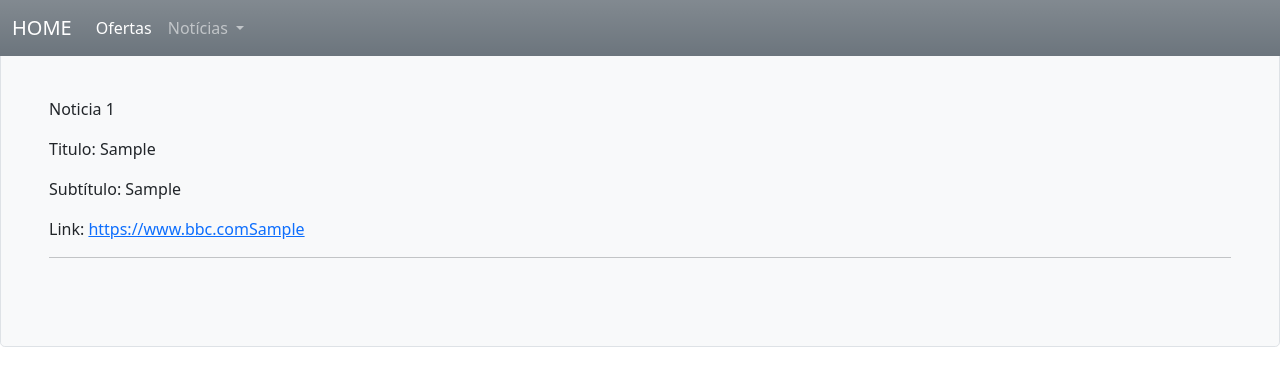
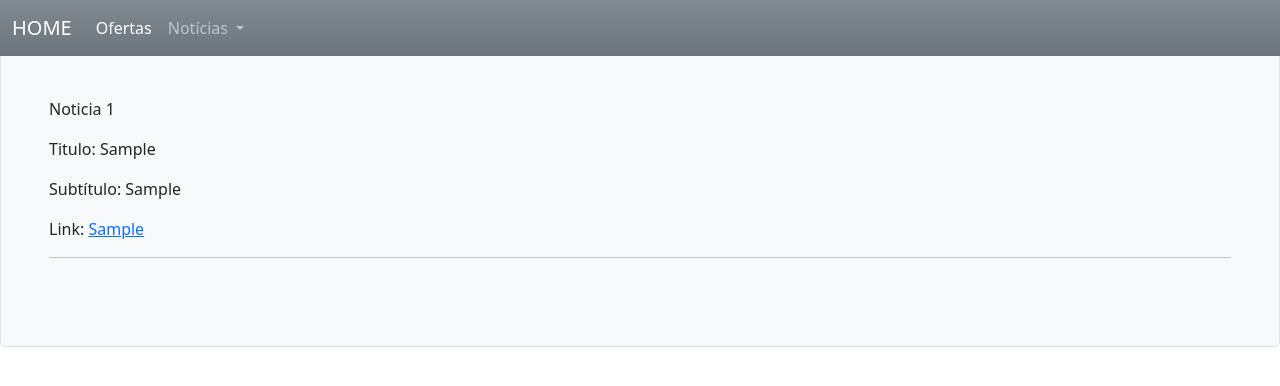
Before and after one commit to JoseNeto46/PID_News, a Django app: template templates/noticias_bbc.html in a window 1280 px wide. Shown: the top 386 px of the page. Run offline with Django 3.2, Linux system fonts and the light colour scheme; the template is opened without the code that fills it: most values are stand-ins (such as "Sample title", 1, 10 or a date in 2020).

Commit message:
Ajustes BBC

```diff
--- a/noticias/views.py
+++ b/noticias/views.py
@@ -56,6 +56,7 @@ def noticias_bbc(link):
         # titulo
         titulo = noticia.find('a', attrs={'class': 'bbc-1fxtbkn evnt13t0'})
         print(titulo['href'])
+        titulo['href'] = 'https://www.bbc.com' + titulo['href']
 
         # subtitulo
         subtitulo = noticia.find('p', attrs={'class': 'bbc-166eyoy e1tfxkuo1'})
--- a/templates/noticias_bbc.html
+++ b/templates/noticias_bbc.html
@@ -10,7 +10,7 @@
                 {% if noticia.1 %}
                     <p>Subtítulo: {{ noticia.1 }}</p>
                 {% endif %}
-                <p>Link: <a href="{{ noticia.2 }}" target="_blank">https://www.bbc.com{{ noticia.2 }}</a></p>
+                <p>Link: <a href="{{ noticia.2 }}" target="_blank">{{ noticia.2 }}</a></p>
             </div>
             <hr>
             <br>
```
